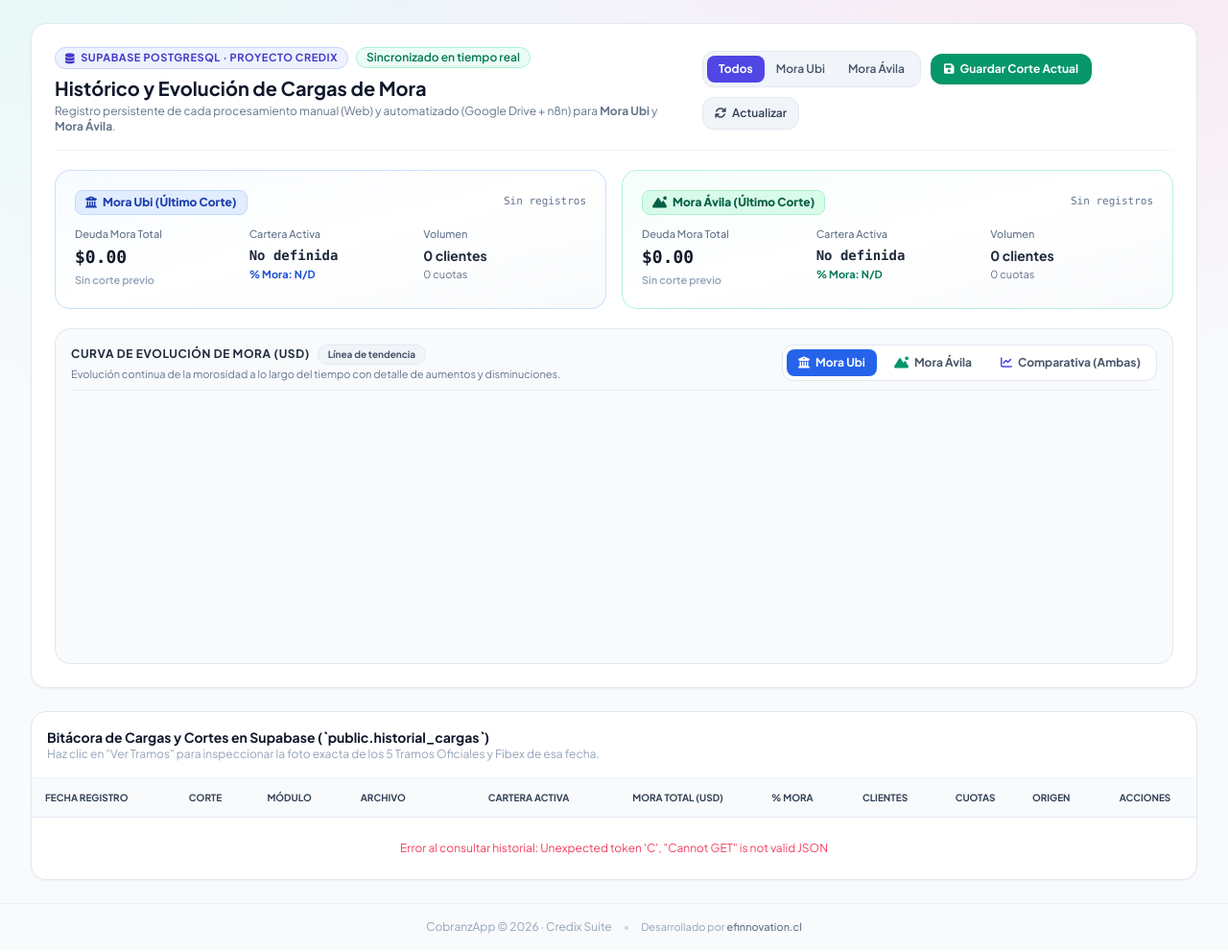
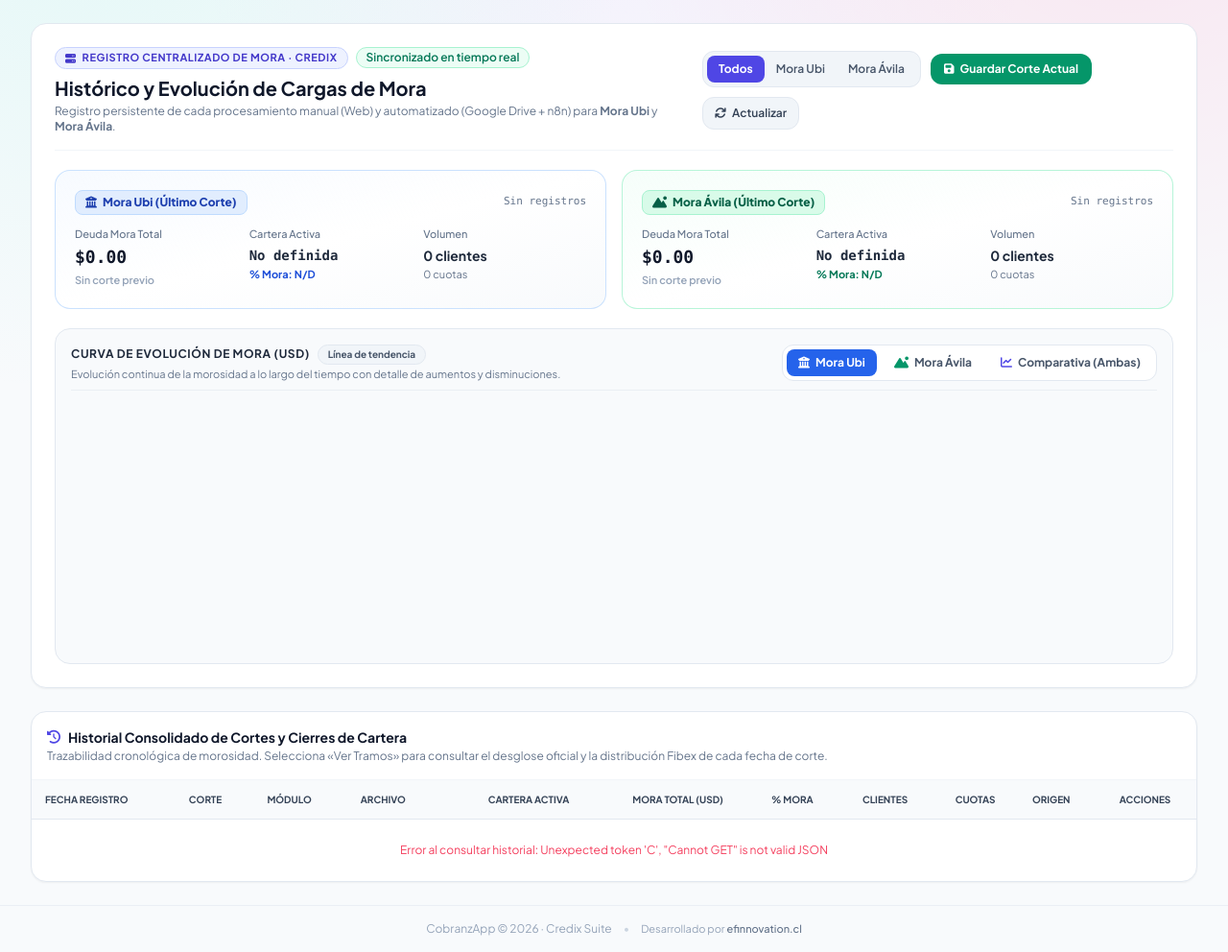
Before and after one commit to francojbe/cobranzapp-, a Python web app: template templates/index.html in a window 1280 px wide, after a click on "5. Histórico de Mora". Shown: the part 156-1148 px from the top of the page at 96% size. Run offline with Jinja, Linux system fonts and the light colour scheme; the template is opened without the code that fills it, so the values that code supplies are empty; a map, chart or similar area stays blank; some libraries are stand-ins or nearby versions.

Commit message:
style: polish history section copy removing technical schema references for clean executive tone

```diff
--- a/templates/index.html
+++ b/templates/index.html
@@ -1071,7 +1071,7 @@
           <div>
             <div class="flex items-center gap-2 flex-wrap">
               <span class="inline-flex items-center gap-1.5 text-[11px] font-bold text-indigo-700 uppercase tracking-wider bg-indigo-50 px-2.5 py-0.5 rounded-full border border-indigo-200">
-                <i class="fa-solid fa-database"></i> Supabase PostgreSQL · Proyecto Credix
+                <i class="fa-solid fa-server"></i> Registro Centralizado de Mora · Credix
               </span>
               <span id="history-total-badge" class="text-xs text-emerald-700 bg-emerald-50 px-2.5 py-0.5 rounded-full font-semibold border border-emerald-200">
                 Sincronizado en tiempo real
@@ -1203,8 +1203,11 @@
       <div class="bg-white rounded-2xl border border-slate-200 shadow-sm overflow-hidden">
         <div class="p-4 border-b border-slate-100 flex flex-col sm:flex-row sm:items-center justify-between gap-2">
           <div>
-            <h3 class="text-sm font-bold text-slate-900">Bitácora de Cargas y Cortes en Supabase (`public.historial_cargas`)</h3>
-            <p class="text-xs text-slate-400">Haz clic en "Ver Tramos" para inspeccionar la foto exacta de los 5 Tramos Oficiales y Fibex de esa fecha.</p>
+            <h3 class="text-sm font-bold text-slate-900 flex items-center gap-2">
+              <i class="fa-solid fa-clock-rotate-left text-indigo-600"></i>
+              Historial Consolidado de Cortes y Cierres de Cartera
+            </h3>
+            <p class="text-xs text-slate-500 mt-0.5">Trazabilidad cronológica de morosidad. Selecciona «Ver Tramos» para consultar el desglose oficial y la distribución Fibex de cada fecha de corte.</p>
           </div>
         </div>
         <div class="overflow-x-auto">
@@ -1226,7 +1229,7 @@
             </thead>
             <tbody id="history-tbody" class="divide-y divide-slate-100">
               <tr>
-                <td colspan="11" class="p-6 text-center text-slate-400">Cargando historial desde Supabase...</td>
+                <td colspan="11" class="p-6 text-center text-slate-400"><i class="fa-solid fa-circle-notch fa-spin mr-2"></i>Cargando registro histórico de cartera...</td>
               </tr>
             </tbody>
           </table>
```
